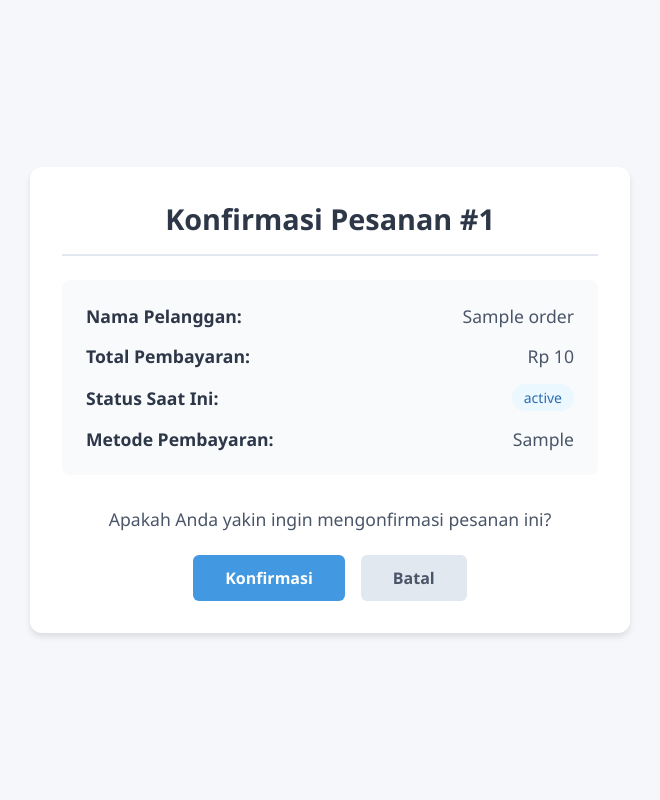
After one commit to tejak12345/ProjectRiska, a CodeIgniter 4 app: the page made by app/Views/admin/orders/confirm.php in a window 1280 px wide. The commit adds this page. Shown: the whole page, without its empty margins (310-970 px from the left). Run offline with PHP 8.4 and a stand-in for CodeIgniter, Linux system fonts and the light colour scheme; the template is opened without the code that fills it: most values are stand-ins (such as "Sample title", 1, 10 or a date in 2020); some libraries are stand-ins or nearby versions.

Commit message:
admin terbaru2

```diff
--- a/app/Config/Routes.php
+++ b/app/Config/Routes.php
@@ -37,6 +37,8 @@ $routes->post('/admin/products/store', 'AdminController::storeProduct');
 $routes->get('/admin/products/edit/(:num)', 'AdminController::editProduct/$1');
 $routes->post('/admin/products/update/(:num)', 'AdminController::updateProduct/$1');
 $routes->get('/admin/products/delete/(:num)', 'AdminController::deleteProduct/$1');
+$routes->get('admin/orders/confirm/(:num)', 'AdminController::confirmPage/$1');
+$routes->post('admin/orders/confirm/(:num)', 'AdminController::confirmOrder/$1');
 
 $routes->get('/admin/orders', 'AdminController::orders');
 $routes->get('/admin/orders/view/(:num)', 'AdminController::viewOrder/$1');
--- /dev/null
+++ b/app/Views/admin/orders/confirm.php
@@ -0,0 +1,185 @@
+<!DOCTYPE html>
+<html lang="en">
+
+<head>
+    <meta charset="UTF-8">
+    <meta name="viewport" content="width=device-width, initial-scale=1.0">
+    <title>Konfirmasi Pesanan</title>
+    <style>
+        * {
+            margin: 0;
+            padding: 0;
+            box-sizing: border-box;
+            font-family: 'Segoe UI', Tahoma, Geneva, Verdana, sans-serif;
+        }
+
+        body {
+            background-color: #f5f7fa;
+            min-height: 100vh;
+            display: flex;
+            justify-content: center;
+            align-items: center;
+            padding: 20px;
+        }
+
+        .container {
+            background-color: white;
+            border-radius: 12px;
+            box-shadow: 0 4px 6px rgba(0, 0, 0, 0.1);
+            padding: 2rem;
+            width: 100%;
+            max-width: 600px;
+        }
+
+        h1 {
+            color: #2d3748;
+            font-size: 1.8rem;
+            margin-bottom: 1.5rem;
+            text-align: center;
+            border-bottom: 2px solid #e2e8f0;
+            padding-bottom: 1rem;
+        }
+
+        .order-details {
+            background-color: #f8fafc;
+            border-radius: 8px;
+            padding: 1.5rem;
+            margin-bottom: 2rem;
+        }
+
+        .order-details p {
+            margin-bottom: 1rem;
+            color: #4a5568;
+            font-size: 1.1rem;
+            display: flex;
+            justify-content: space-between;
+            align-items: center;
+        }
+
+        .order-details p:last-child {
+            margin-bottom: 0;
+        }
+
+        .order-details strong {
+            color: #2d3748;
+        }
+
+        .confirmation-form {
+            text-align: center;
+        }
+
+        .confirmation-form label {
+            display: block;
+            margin-bottom: 1.5rem;
+            color: #4a5568;
+            font-size: 1.1rem;
+        }
+
+        .button-group {
+            display: flex;
+            gap: 1rem;
+            justify-content: center;
+        }
+
+        .button-confirm,
+        .button-cancel {
+            padding: 0.75rem 2rem;
+            border-radius: 6px;
+            font-weight: 600;
+            font-size: 1rem;
+            cursor: pointer;
+            transition: all 0.3s ease;
+            text-decoration: none;
+        }
+
+        .button-confirm {
+            background-color: #4299e1;
+            color: white;
+            border: none;
+        }
+
+        .button-confirm:hover {
+            background-color: #3182ce;
+        }
+
+        .button-cancel {
+            background-color: #e2e8f0;
+            color: #4a5568;
+            border: none;
+        }
+
+        .button-cancel:hover {
+            background-color: #cbd5e0;
+        }
+
+        .status-badge {
+            background-color: #ebf8ff;
+            color: #2b6cb0;
+            padding: 0.25rem 0.75rem;
+            border-radius: 9999px;
+            font-size: 0.875rem;
+            font-weight: 500;
+        }
+
+        @media (max-width: 480px) {
+            .container {
+                padding: 1.5rem;
+            }
+
+            h1 {
+                font-size: 1.5rem;
+            }
+
+            .order-details p {
+                font-size: 1rem;
+                flex-direction: column;
+                align-items: flex-start;
+                gap: 0.25rem;
+            }
+
+            .button-group {
+                flex-direction: column;
+            }
+
+            .button-confirm,
+            .button-cancel {
+                width: 100%;
+            }
+        }
+    </style>
+</head>
+
+<body>
+    <div class="container">
+        <h1>Konfirmasi Pesanan #<?= esc($order['id']) ?></h1>
+
+        <div class="order-details">
+            <p>
+                <strong>Nama Pelanggan:</strong>
+                <span><?= esc($order['customer_name']) ?></span>
+            </p>
+            <p>
+                <strong>Total Pembayaran:</strong>
+                <span>Rp <?= number_format($order['total'], 0, ',', '.') ?></span>
+            </p>
+            <p>
+                <strong>Status Saat Ini:</strong>
+                <span class="status-badge"><?= esc($order['status']) ?></span>
+            </p>
+            <p>
+                <strong>Metode Pembayaran:</strong>
+                <span><?= esc($order['metode_pembayaran']) ?></span>
+            </p>
+        </div>
+
+        <form action="<?= site_url('admin/orders/confirm/' . $order['id']) ?>" method="post" class="confirmation-form">
+            <label for="confirm-status">Apakah Anda yakin ingin mengonfirmasi pesanan ini?</label>
+            <div class="button-group">
+                <button type="submit" class="button-confirm">Konfirmasi</button>
+                <a href="<?= site_url('admin/orders') ?>" class="button-cancel">Batal</a>
+            </div>
+        </form>
+    </div>
+</body>
+
+</html>
```
Also changed, not shown: app/Controllers/AdminController.php (+38 -0 lines), app/Views/admin/dashboard.php (+6 -22 lines), app/Views/admin/orders/index.php (+29 -18 lines).
